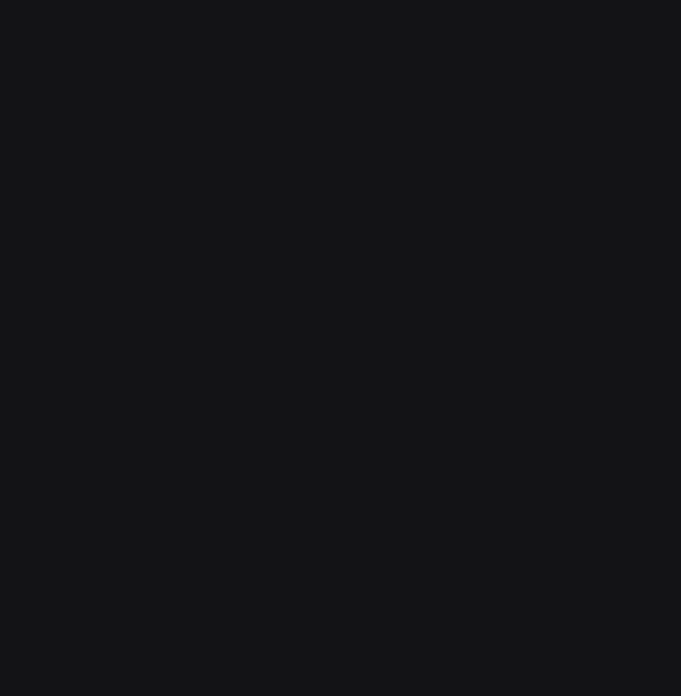
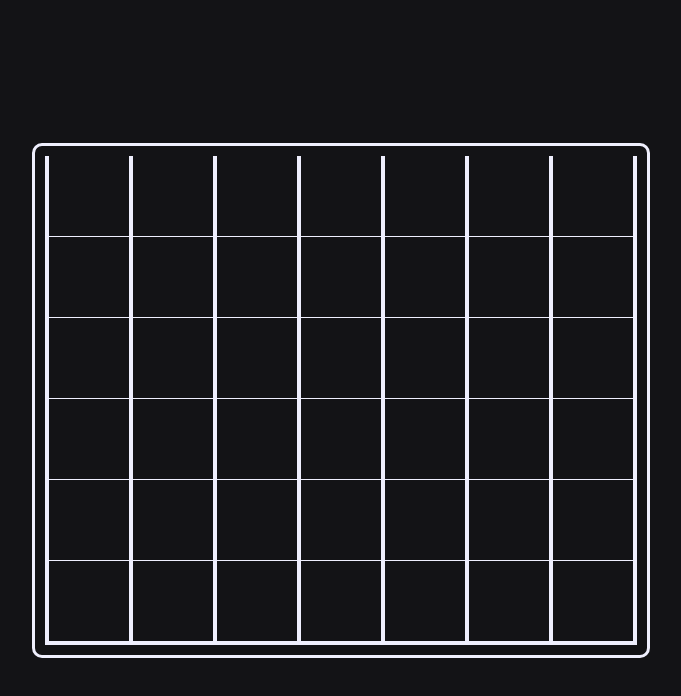
Before and after one commit to nils865/connectFour, a Svelte app: page / in a window 1280 px wide. Shown: the top 696 px of the page, without its empty margins (299-980 px from the left). Built offline with nearby package versions, Linux system fonts and the light colour scheme.

Commit message:
added the ability to place coins

```diff
--- a/src/App.svelte
+++ b/src/App.svelte
@@ -1,5 +1,5 @@
 <script lang="ts">
-
+  import Game from "./components/Game.svelte";
 </script>
 
 <style>
@@ -15,5 +15,5 @@
 </style>
 
 <div id="mainPage">
-
+  <Game />
 </div>
--- a/src/app.css
+++ b/src/app.css
@@ -31,3 +31,25 @@ a.noStyle:visited {
   text-decoration: inherit;
   color: inherit;
 }
+
+.test {
+  width: 5em;
+  height: 5em;
+  background-color: red;
+}
+
+.coin {
+  width: 4em;
+  height: 4em;
+
+  border-radius: 100%;
+  background-color: none;
+}
+
+.redCoin {
+  background-color: red;
+}
+
+.yellowCoin {
+  background-color: yellow;
+}
--- /dev/null
+++ b/src/components/Game.svelte
@@ -0,0 +1,112 @@
+<script lang="ts">
+    type Coin = 'redCoin' | 'yellowCoin';
+
+    const columnCount: number = 7;
+    const rowCount: number = 6;
+    let coin: Coin = 'redCoin';
+
+    function switchCoin() {
+        if (coin === 'redCoin') {
+            coin = 'yellowCoin';
+        } else {
+            coin = 'redCoin';
+        }
+    }
+
+    function spawnCoin(e: HTMLElement) {
+        const children: HTMLCollection = e.children;
+
+        // console.log(children)
+
+        for (let i = children.length - 1; i >= 0; i--) {
+            const child = children[i] as HTMLElement;
+
+            if (child.children[0].classList.contains('coin')) continue;
+
+            child.children[0].classList.add(coin);
+            child.children[0].classList.add('coin');
+            switchCoin();
+            break;
+        }
+
+    }
+
+    function click(e: MouseEvent) {
+        let target = e.target as HTMLElement;
+
+        if (target.classList.contains("coin")) {
+            target = target.parentElement as HTMLElement;
+        }
+
+        if (target.classList.contains("slot")) {
+            target = target.parentElement as HTMLElement;
+        }
+
+        if (target.classList.contains("column") && target.id.startsWith("column")) {
+            spawnCoin(target);
+        }
+    }
+</script>
+
+<style>
+    #gamefield {
+        width: fit-content;
+        height: fit-content;
+        padding: 10px;
+
+        border-style: solid;
+        border-radius: 10px;
+        border-color: var(--txt);
+
+        display: flex;
+        flex-direction: row;
+
+        z-index: 1;
+    }
+
+    .column {
+        border-left: var(--txt) 4px solid;
+        z-index: 69696969;
+    }
+
+    .column:hover {
+        background-color: #0ee9da8a;
+    }
+
+    .column:last-child {
+        border-right: var(--txt) 4px solid;
+    }
+
+    .slot {
+        width: 5em;
+        height: 5em;
+
+        z-index: 2;
+
+        display: flex;
+        align-items: center;
+        justify-content: center;
+    }
+
+    .slot:not(:first-child) {
+        border-top: var(--txt) 1px solid;
+    }
+
+    .slot:last-child {
+        border-bottom: var(--txt) 4px solid;
+    }
+
+</style>
+
+<div id="gamefield">
+    {#each Array(columnCount) as _, i}
+        <!-- svelte-ignore a11y-click-events-have-key-events -->
+        <div on:click={click} id="column{i}" class="column">
+            {#each Array(rowCount) as _}
+                <div class="slot">
+                    <div></div>
+                </div>
+            {/each}
+        </div>
+    {/each}
+</div>
```
